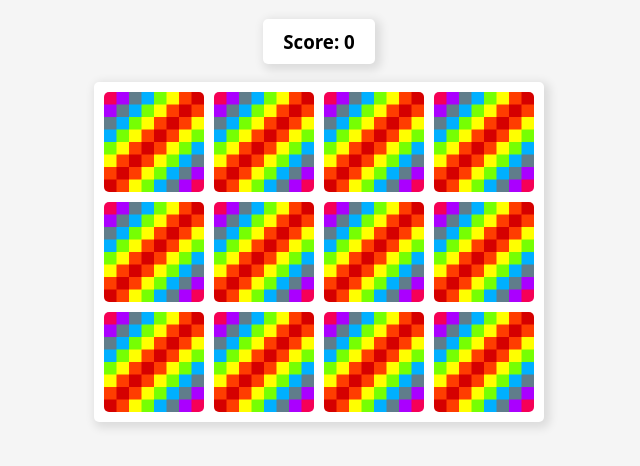
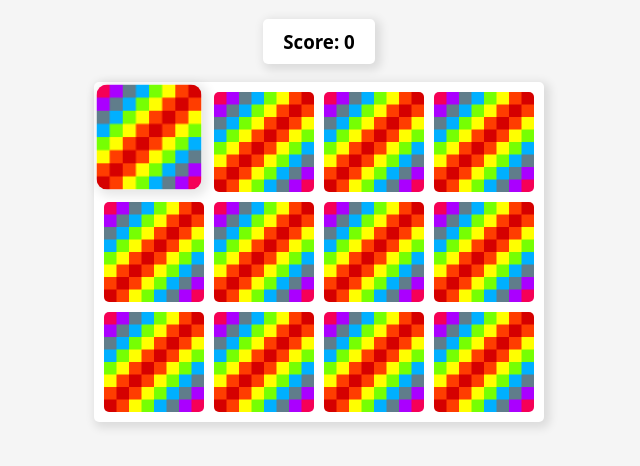
Before and after one commit to makinox/Memory-game, a plain HTML site: page index.html in a window 1280 px wide. In both pictures the pointer is over the picture 475 px from the left and 142 px from the top of the page. Shown: the whole page, without its empty margins (321-961 px from the left). Drawn offline with Linux system fonts and the light colour scheme.

Commit message:
[IMPROVEMENT] Image on hover

```diff
--- a/styles.css
+++ b/styles.css
@@ -41,8 +41,16 @@ body {
 }
 
 .section-game .grid img {
+  cursor: pointer;
   padding: 5px;
   border-radius: 10px;
+  transition: all 0.3s ease 0s;
+}
+
+.section-game .grid img:hover {
+  transform: scale(1.05);
+  padding: 0;
+  box-shadow: 3px 3px 10px 3px rgba(0, 0, 0, 0.1);
 }
 
 .article-modal {
```
